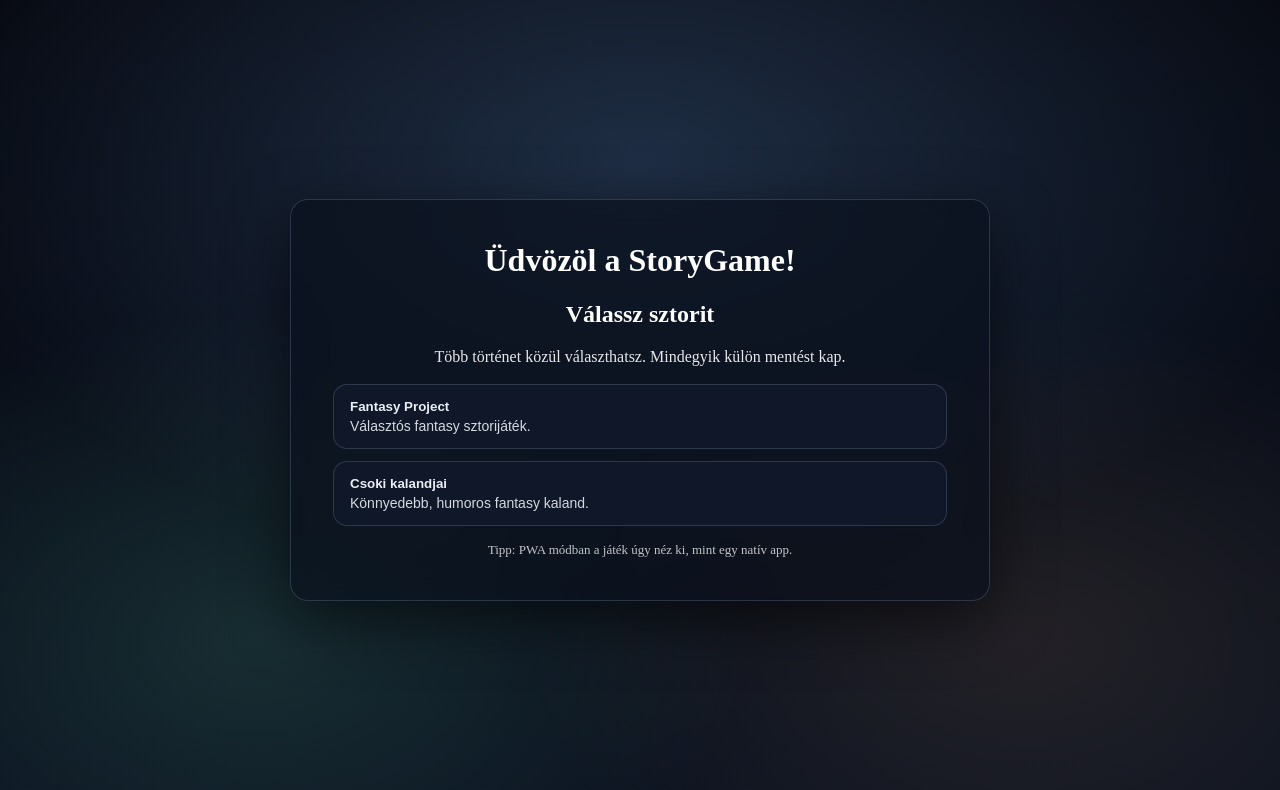
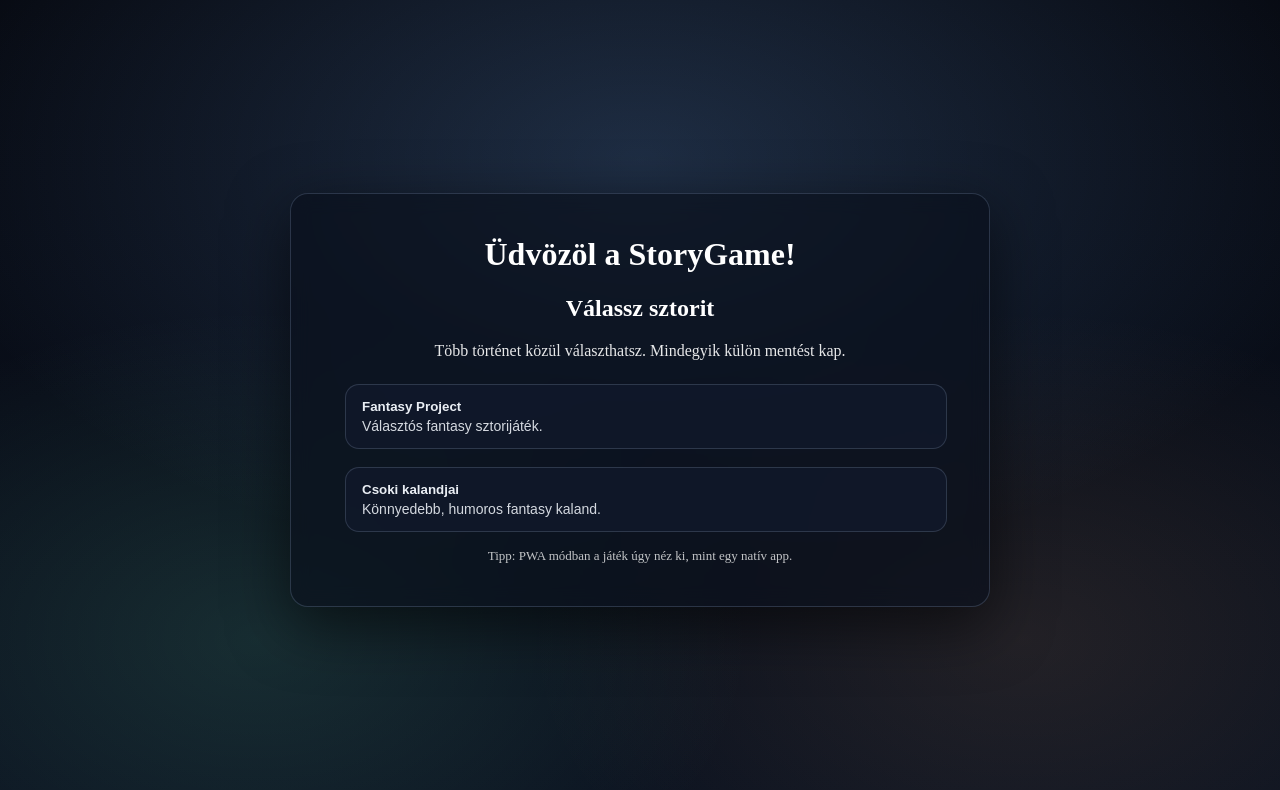
Before and after one commit to molns13/StoryGame, a React (Vite) app: page / in a window 1280 px wide. Shown: the top 790 px of the page. Built offline with nearby package versions, Linux system fonts and the light colour scheme.

Commit message:
Design változás. buttonhoz margin hozzáadva

```diff
--- a/src/App.css
+++ b/src/App.css
@@ -91,6 +91,8 @@
 
 .choiceBtn {
     padding: 12px 14px;
+    margin-left: 12px;
+    margin-top: 6px;
     text-align: left;
     cursor: pointer;
     border-radius: 14px;
```
